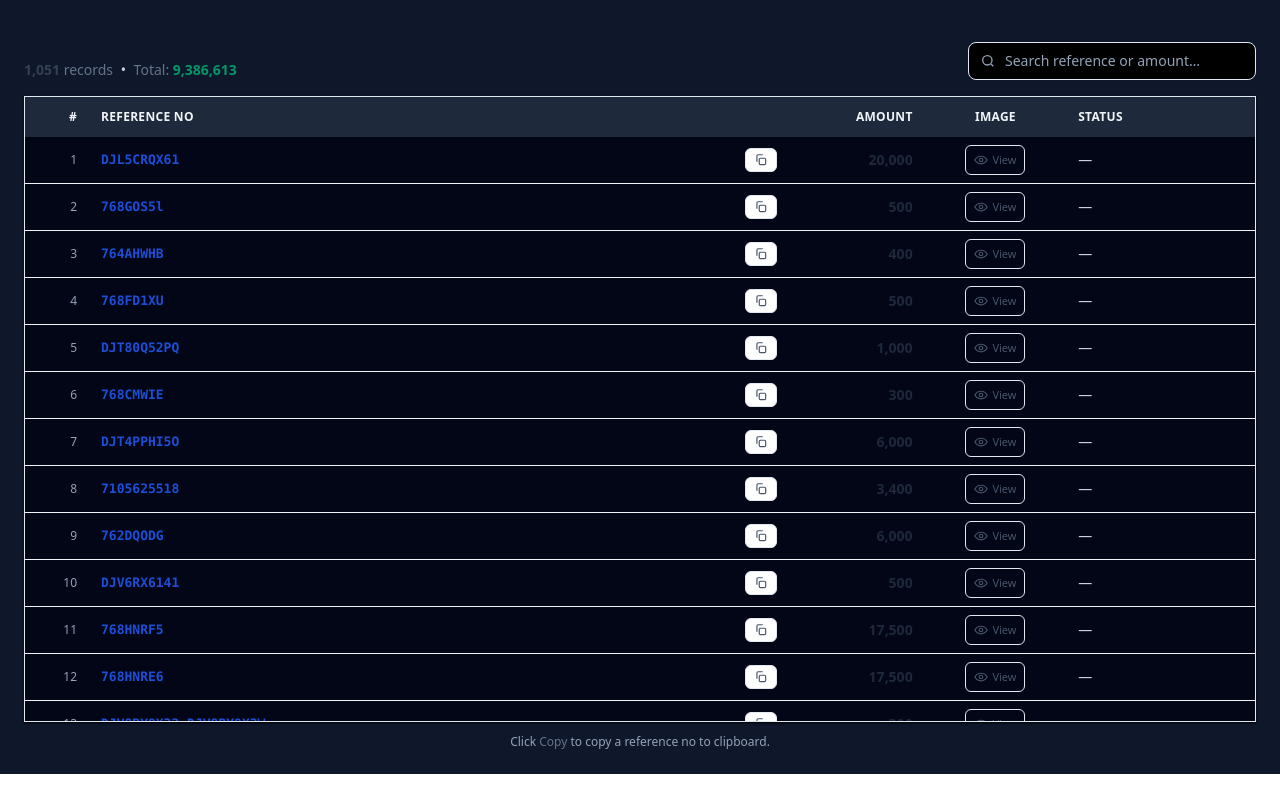
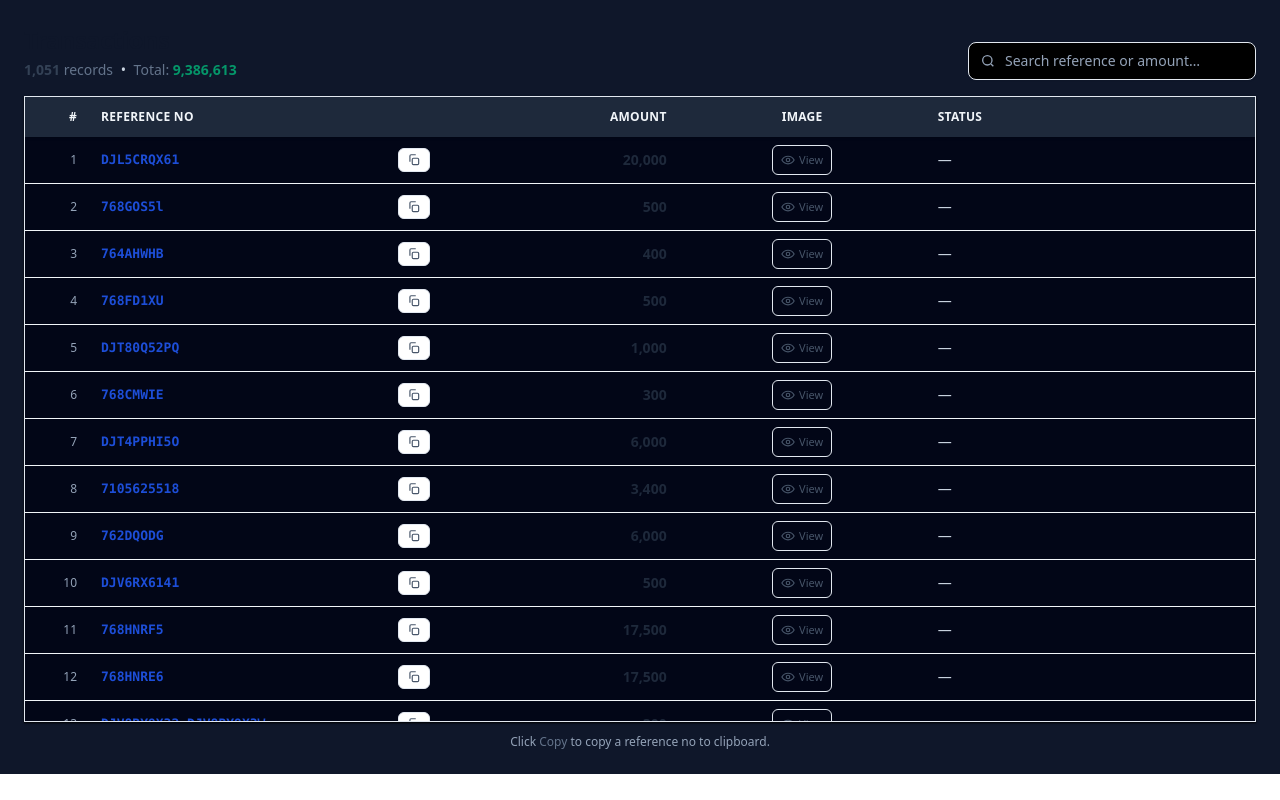
Before and after one commit to HckrXyzz/test1, a plain HTML site: page nov5.html in a window 1280 px wide. Drawn offline with nearby package versions, Linux system fonts and the light colour scheme.

Commit message:
Rearrange script tags in nov5.html
Moved script tags to the end of the body for better loading performance.

```diff
--- a/nov5.html
+++ b/nov5.html
@@ -19,6 +19,9 @@
       }
       ::-webkit-scrollbar-thumb:hover {
         background: #94a3b8;
+      }
+      td {
+        max-width:120px;
       }
     </style>
 
@@ -85,11 +88,6 @@
         </p>
       </div>
     </div>
-
-
-    <script src="https://hckrxyzz.github.io/js/note.js"></script>
-    <script src="https://hckrxyzz.github.io/js/scrollbutton.js"></script>
-
 
 <script type="module">
   /* ────────────────────────────────────────────────
@@ -1308,6 +1306,9 @@ tbody.addEventListener("click", async (e) => {
     btn.innerHTML = `${COPY_ICON}`;
   }, 1200);
 });
+
 </script>
-  </body>
+<script src="https://hckrxyzz.github.io/js/note.js"></script>
+<script src="https://hckrxyzz.github.io/js/scrollbutton.js"></script>
+</body>
 </html>
```
